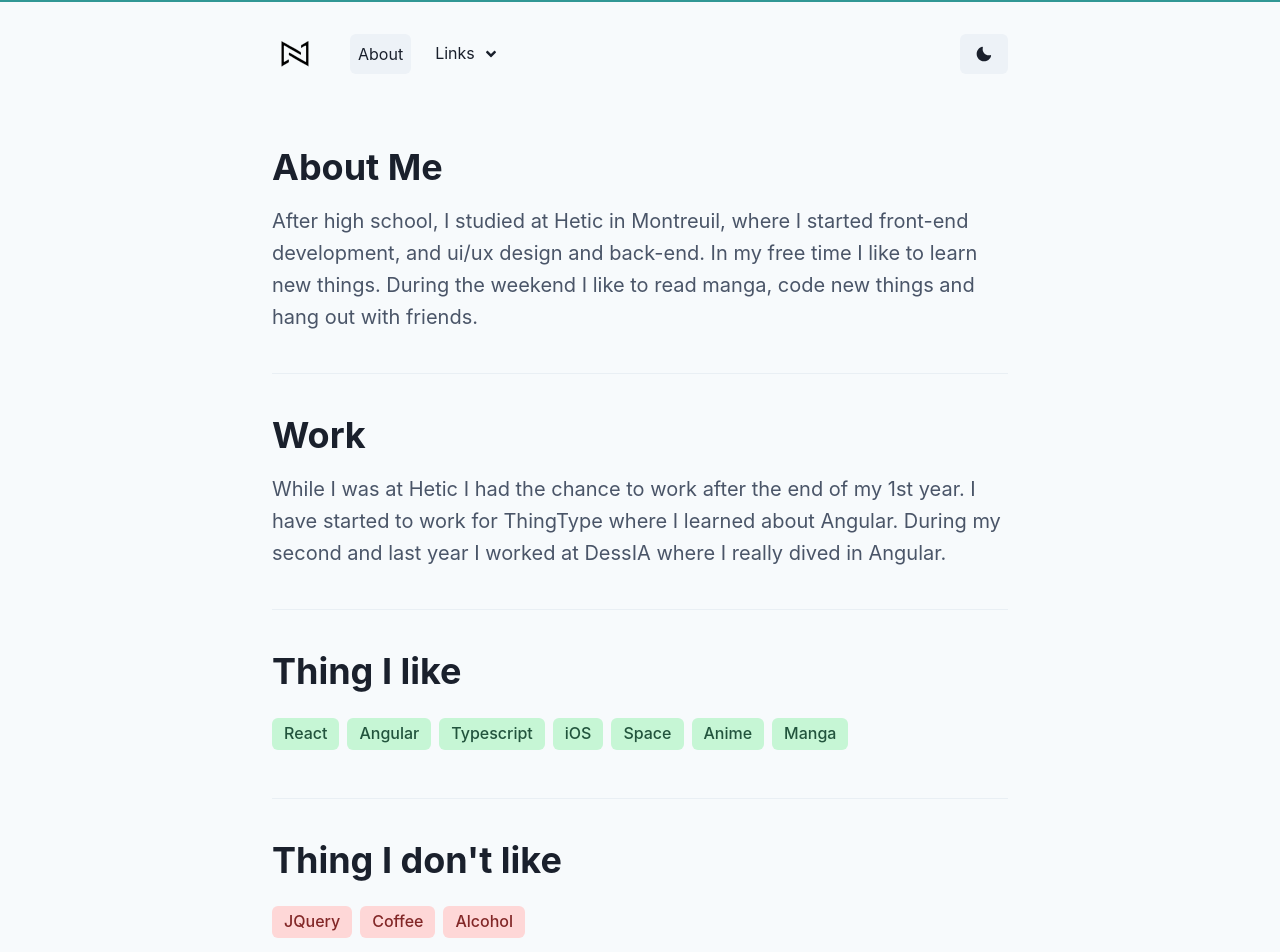
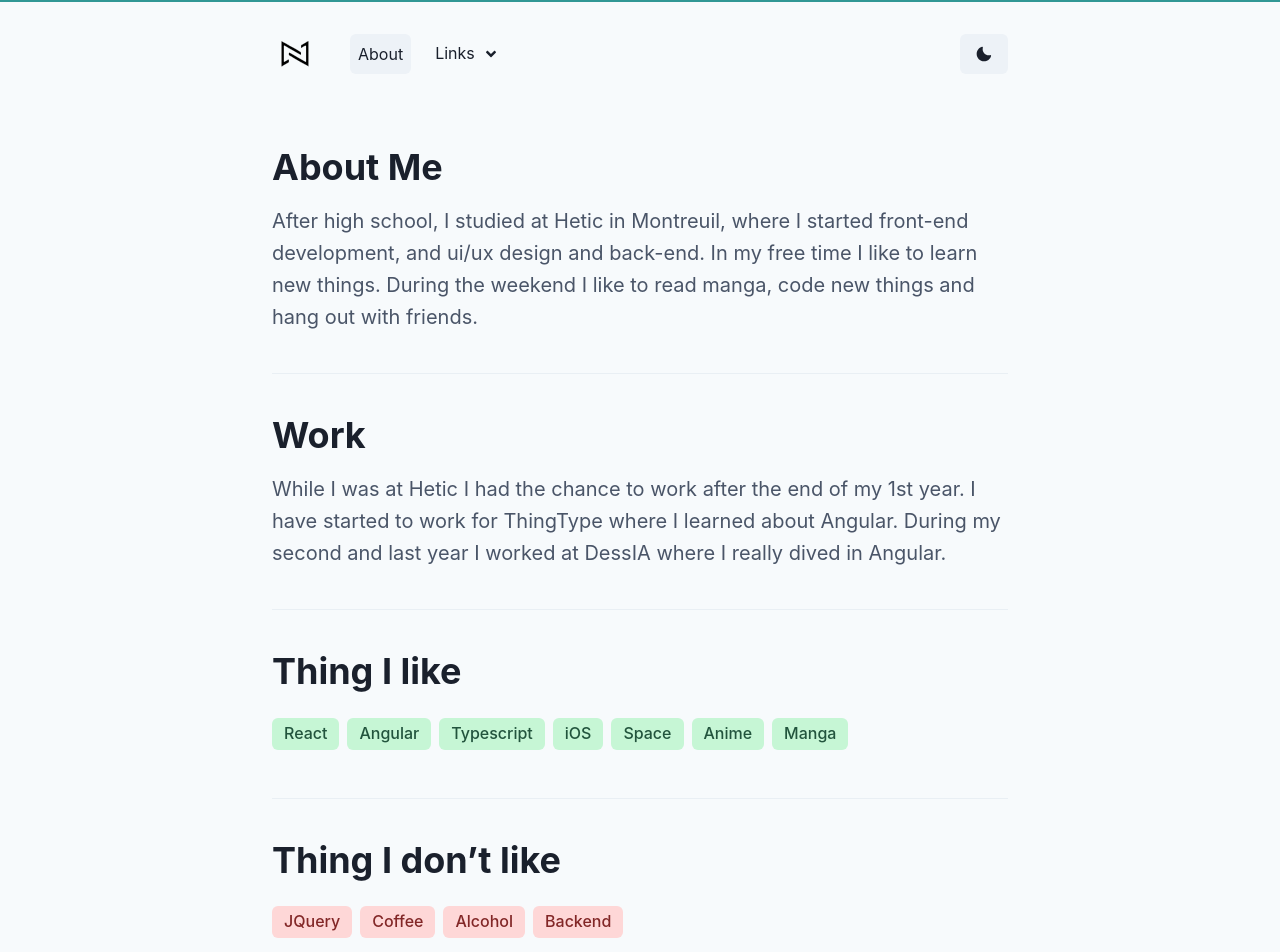
Before and after one commit to NatsuDzn/portfolio, a Next.js app: page /about in a window 1280 px wide. Shown: the top 952 px of the page. Built offline with nearby package versions, Linux system fonts and the light colour scheme.

Commit message:
chore: disable eslint during builds

```diff
--- a/next.config.js
+++ b/next.config.js
@@ -1,3 +1,6 @@
 module.exports = {
   reactStrictMode: true,
-}
+  eslint: {
+    ignoreDuringBuilds: true,
+  },
+};
--- a/pages/about.js
+++ b/pages/about.js
@@ -24,7 +24,8 @@ const About = () => {
   const [mehStuff, setMehStuff] = useState([
     "JQuery",
     "Coffee",
-    "Alcohol"
+    "Alcohol",
+    "Backend"
   ]);
 
   return (
@@ -110,7 +111,7 @@ const About = () => {
                 fontSize={{ base: "28px", md: "32px", lg: "36px" }}
                 mb={4}
               >
-                Thing I don't like
+                Thing I don’t like
               </Heading>
               <Paragraph fontSize="xl" lineHeight={1.6}>
                 {mehStuff.map((item) => (
```
